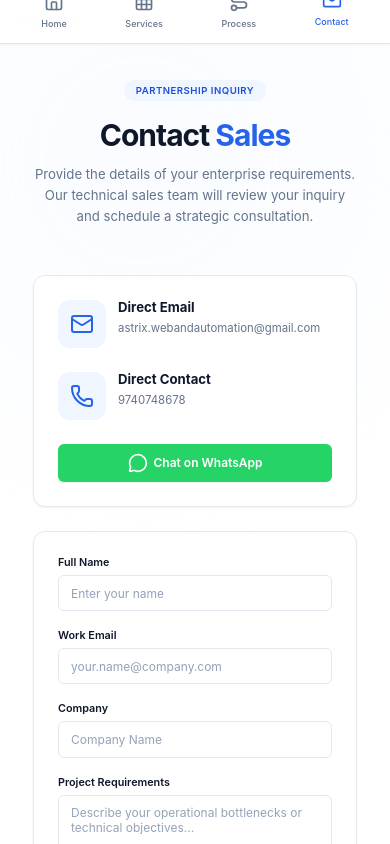
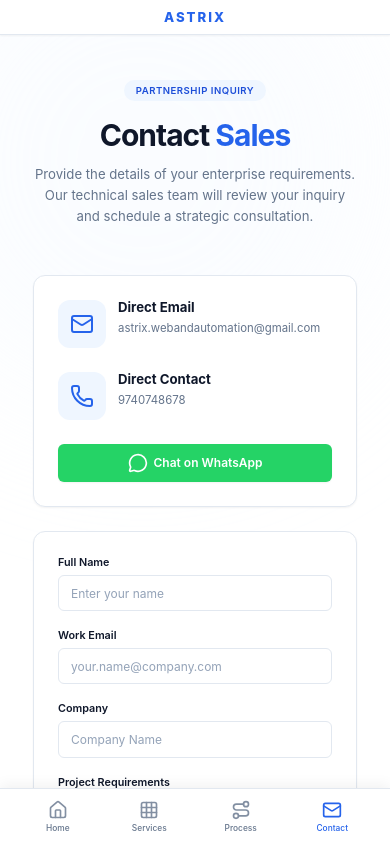
Before and after one commit to lokesh05slv-del/ASTRIX, a React (Vite) app: page /contact in a window 390 px wide. Shown: the top 844 px of the page. Built offline with nearby package versions, Linux system fonts and the light colour scheme.

Commit message:
updated homepage UI and fixed bug

```diff
--- a/src/components/Navigation.css
+++ b/src/components/Navigation.css
@@ -98,12 +98,20 @@
   .desktop-only { display: none; }
   .mobile-only { display: flex; }
 
+  .nav-header {
+    background: rgba(255, 255, 255, 0.95);
+    backdrop-filter: blur(10px);
+    border-bottom: 1px solid var(--border-color);
+  }
+
   .nav-container {
-    padding: 1rem 1.5rem;
+    padding: 0.75rem 1.25rem;
+    justify-content: center; /* Center logo on mobile */
   }
 
   .nav-logo {
-    font-size: 1.25rem;
+    font-size: 1.1rem;
+    letter-spacing: 2px;
   }
 
   /* Fixed bottom bar */
@@ -111,41 +119,47 @@
     position: fixed;
     bottom: 0;
     left: 0;
+    right: 0;
     width: 100%;
     background: rgba(255, 255, 255, 0.98);
     backdrop-filter: blur(15px);
     -webkit-backdrop-filter: blur(15px);
     border-top: 1px solid var(--border-color);
-    padding: 0.8rem 1rem calc(0.8rem + env(safe-area-inset-bottom));
+    padding: 0.6rem 1rem calc(0.6rem + env(safe-area-inset-bottom));
     display: flex;
     justify-content: space-around;
     align-items: center;
-    box-shadow: 0 -4px 10px rgba(0, 0, 0, 0.05);
-    z-index: 1000;
+    box-shadow: 0 -4px 12px rgba(0, 0, 0, 0.05);
+    z-index: 1001;
   }
 
   .mobile-navigation .nav-link {
     display: flex;
     flex-direction: column;
     align-items: center;
-    gap: 4px;
-    font-size: 0.75rem;
+    gap: 2px;
+    font-size: 0.7rem;
     font-weight: 500;
     color: var(--text-secondary);
-    padding: 0.4rem;
+    padding: 0.3rem;
+    min-width: 60px;
   }
 
   .mobile-navigation .nav-icon {
     display: block;
-    margin-bottom: 2px;
-  }
-
-  .mobile-navigation .nav-link::after {
-    display: none; /* No underline on mobile */
+    margin-bottom: 1px;
+    opacity: 0.8;
   }
 
   .mobile-navigation .nav-link.active {
     color: var(--brand-blue);
-    transform: translateY(-2px);
+  }
+
+  .mobile-navigation .nav-link.active .nav-icon {
+    opacity: 1;
+  }
+
+  .mobile-navigation .nav-link::after {
+    display: none;
   }
 }
--- a/src/components/Navigation.jsx
+++ b/src/components/Navigation.jsx
@@ -5,6 +5,7 @@ import './Navigation.css';
 
 export default function Navigation() {
   return (
+    <>
       <header className="nav-header fade-in">
         <div className="nav-container">
           <Link to="/" className="nav-logo-link">
@@ -29,6 +30,7 @@ export default function Navigation() {
             </NavLink>
           </nav>
         </div>
+      </header>
 
       {/* Mobile Bottom Navigation */}
       <nav className="mobile-navigation mobile-only">
@@ -49,6 +51,6 @@ export default function Navigation() {
           <span>Contact</span>
         </NavLink>
       </nav>
-    </header>
+    </>
   );
 }
```
Lines whose indentation alone changed are shown as unchanged.
